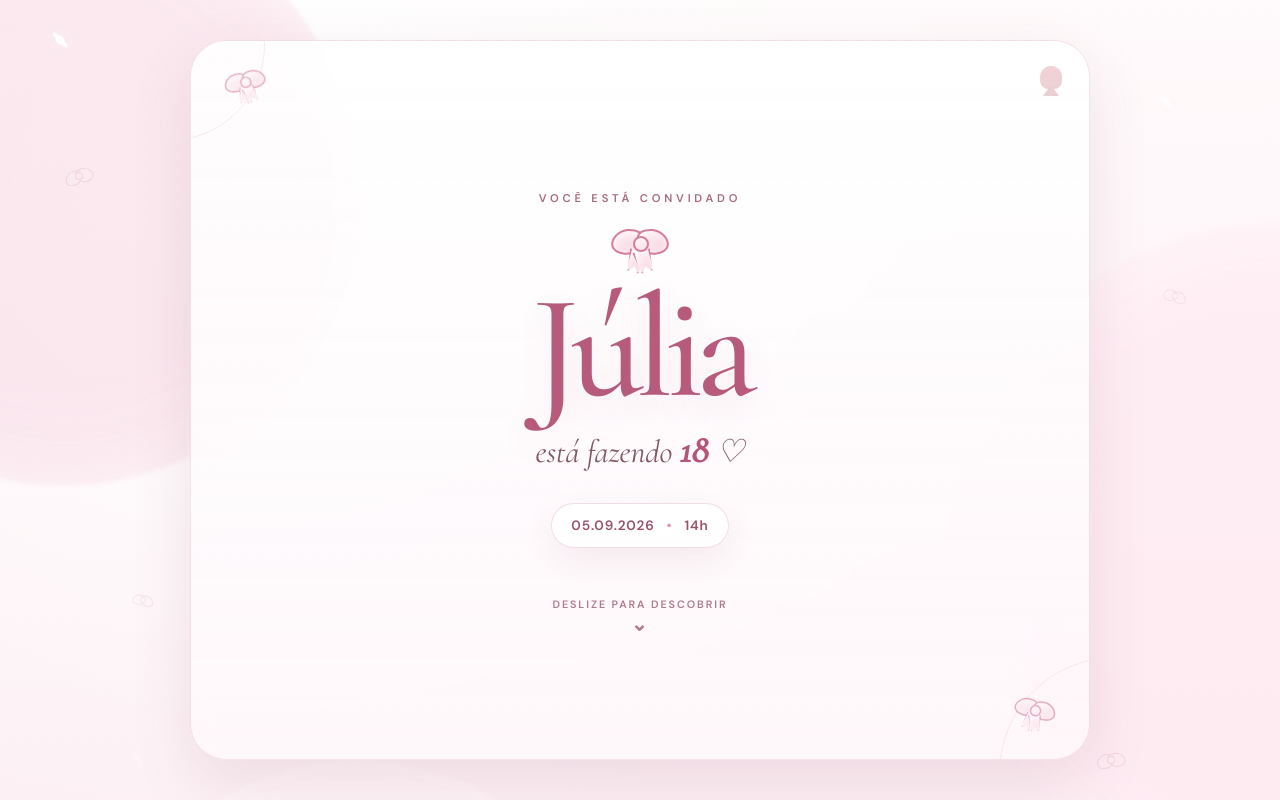
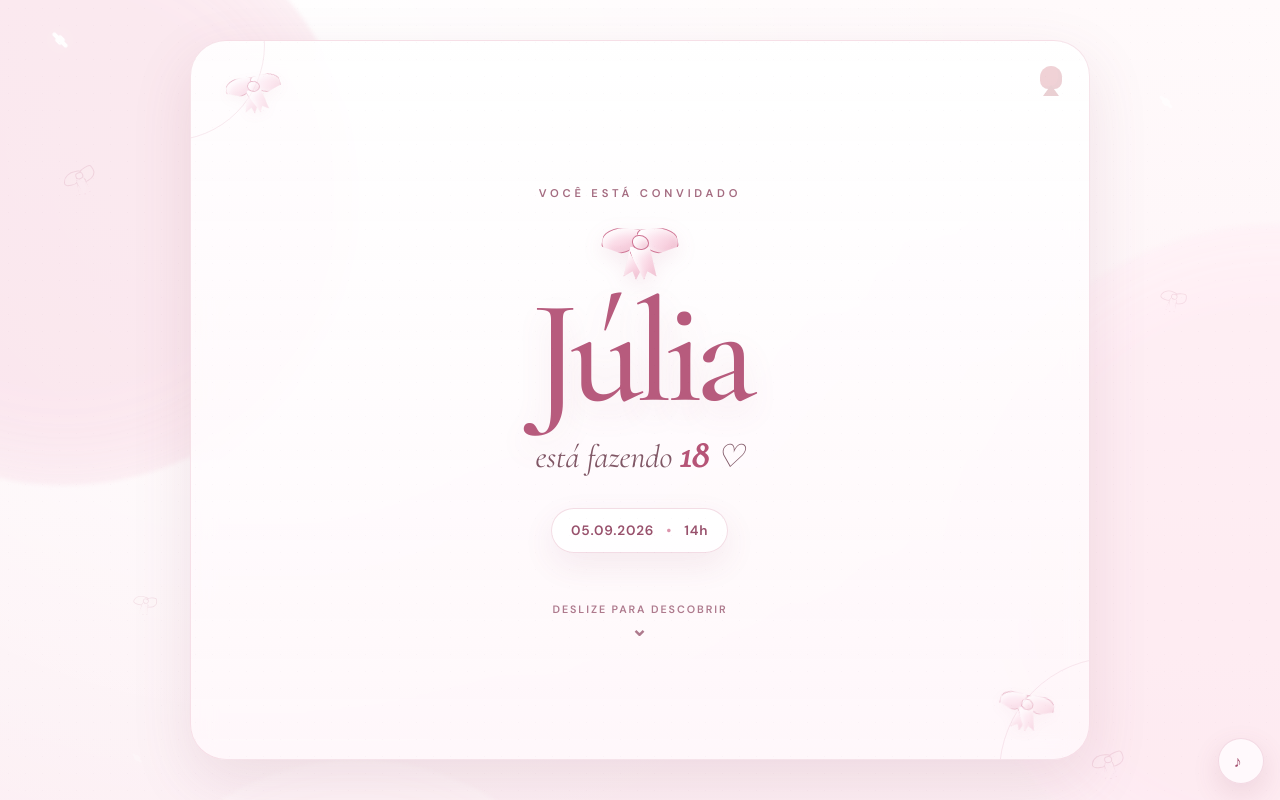
Before and after one commit to oRafaRosa/18daJu, a plain HTML site: page index.html in a window 1280 px wide. Shown: the top 800 px of the page. Drawn offline with nearby package versions, Linux system fonts and the light colour scheme.

Commit message:
feat: adiciona player de música e refinamentos visuais

```diff
--- a/index.html
+++ b/index.html
@@ -14,6 +14,7 @@
   <link rel="preconnect" href="https://fonts.gstatic.com" crossorigin>
   <link href="https://fonts.googleapis.com/css2?family=Cormorant+Garamond:ital,wght@0,400;0,500;0,600;1,400&family=DM+Sans:wght@400;500;600&display=swap" rel="stylesheet">
   <link rel="stylesheet" href="./styles.css">
+  <link rel="stylesheet" href="./enhancements.css">
 </head>
 <body>
   <div class="page-noise" aria-hidden="true"></div>
@@ -187,6 +188,13 @@
     05.09.2026 <span>♡</span> Júlia 18
   </footer>
 
+  <div id="youtubeAudioHost" aria-hidden="true"><div id="youtubeAudioPlayer"></div></div>
+
+  <button class="music-toggle" id="musicToggle" type="button" aria-label="Pausar ou tocar música" title="Música">
+    <span class="music-note">♪</span>
+    <span class="music-label">tocar música</span>
+  </button>
+
   <script src="./script.js"></script>
 </body>
 </html>
```
